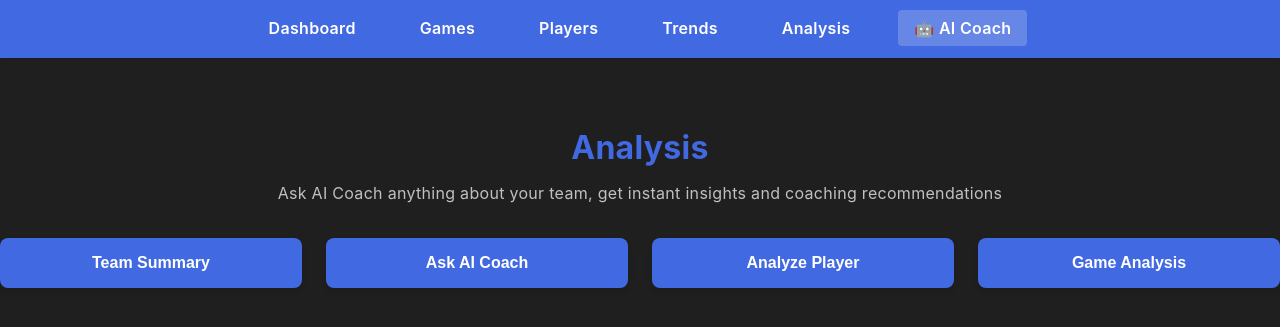
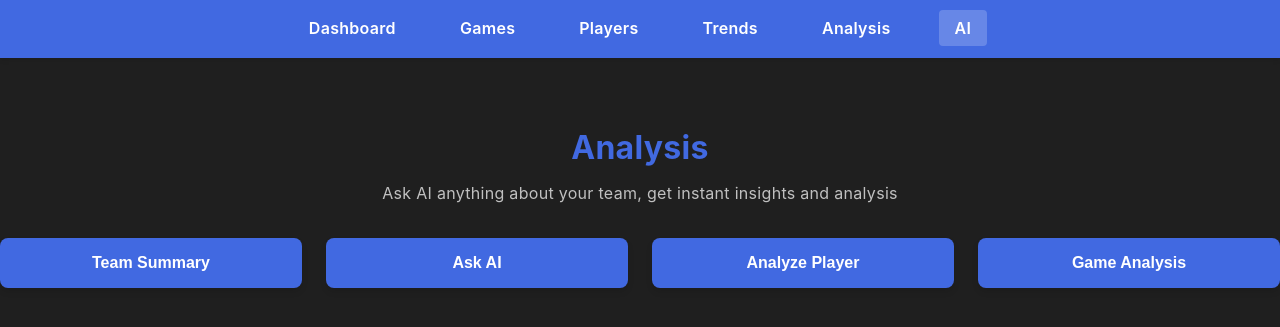
Before and after one commit to Gavino1730/Stats, a Flask app: page /ai-insights in a window 1280 px wide. Shown: the top 327 px of the page. Run offline with Flask 3, Linux system fonts and the light colour scheme.

Commit message:
Rename AI Coach to AI and remove emojis

```diff
--- a/templates/ai-insights.html
+++ b/templates/ai-insights.html
@@ -3,12 +3,12 @@
 {% block content %}
 <div class="ai-insights-page">
     <h1>Analysis</h1>
-    <p class="subtitle">Ask AI Coach anything about your team, get instant insights and coaching recommendations</p>
+    <p class="subtitle">Ask AI anything about your team, get instant insights and analysis</p>
 
     <!-- Quick Insights Section -->
     <div class="quick-insights">
         <button class="insight-btn" onclick="loadTeamSummary()">Team Summary</button>
-        <button class="insight-btn" onclick="showAskCoach()">Ask AI Coach</button>
+        <button class="insight-btn" onclick="showAskCoach()">Ask AI</button>
         <button class="insight-btn" onclick="showPlayerAnalysis()">Analyze Player</button>
         <button class="insight-btn" onclick="showGameAnalysis()">Game Analysis</button>
     </div>
@@ -19,9 +19,9 @@
         <div id="team-summary-content" class="loading">Loading AI analysis...</div>
     </div>
 
-    <!-- Ask AI Coach Section -->
+    <!-- Ask AI Section -->
     <div id="ask-coach-section" class="insight-section" style="display: none;">
-        <h2>Ask AI Coach</h2>
+        <h2>Ask AI</h2>
         <div class="ask-coach-container">
             <div class="question-input-area">
                 <textarea id="question-input" placeholder="Ask anything about your team, players, strategy, trends, coaching... e.g., 'What are our main strengths and weaknesses?' or 'How can we improve our free throw shooting?'" rows="4"></textarea>
@@ -67,9 +67,9 @@
 
     <!-- AI Insights Box (appears on every page) -->
     <div id="ai-chat-widget" class="ai-chat-widget" style="display: none;">
-        <button class="chat-toggle" onclick="toggleAIChat()">💬 AI Coach</button>
+        <button class="chat-toggle" onclick="toggleAIChat()">AI</button>
         <div class="chat-box" id="chat-box" style="display: none;">
-            <div class="chat-header">AI Coach Assistant</div>
+            <div class="chat-header">AI Assistant</div>
             <div class="chat-messages" id="chat-messages"></div>
             <div class="chat-input">
                 <input type="text" id="chat-input" placeholder="Ask me anything..." onkeypress="handleChatKeypress(event)">
--- a/templates/base.html
+++ b/templates/base.html
@@ -17,7 +17,7 @@
                 <li><a href="/players" class="nav-link" data-page="players">Players</a></li>
                 <li><a href="/trends" class="nav-link" data-page="trends">Trends</a></li>
                 <li><a href="/analysis" class="nav-link" data-page="analysis">Analysis</a></li>
-                <li><a href="/ai-insights" class="nav-link" data-page="ai-insights">🤖 AI Coach</a></li>
+                <li><a href="/ai-insights" class="nav-link" data-page="ai-insights">AI</a></li>
             </ul>
         </div>
     </nav>
```
